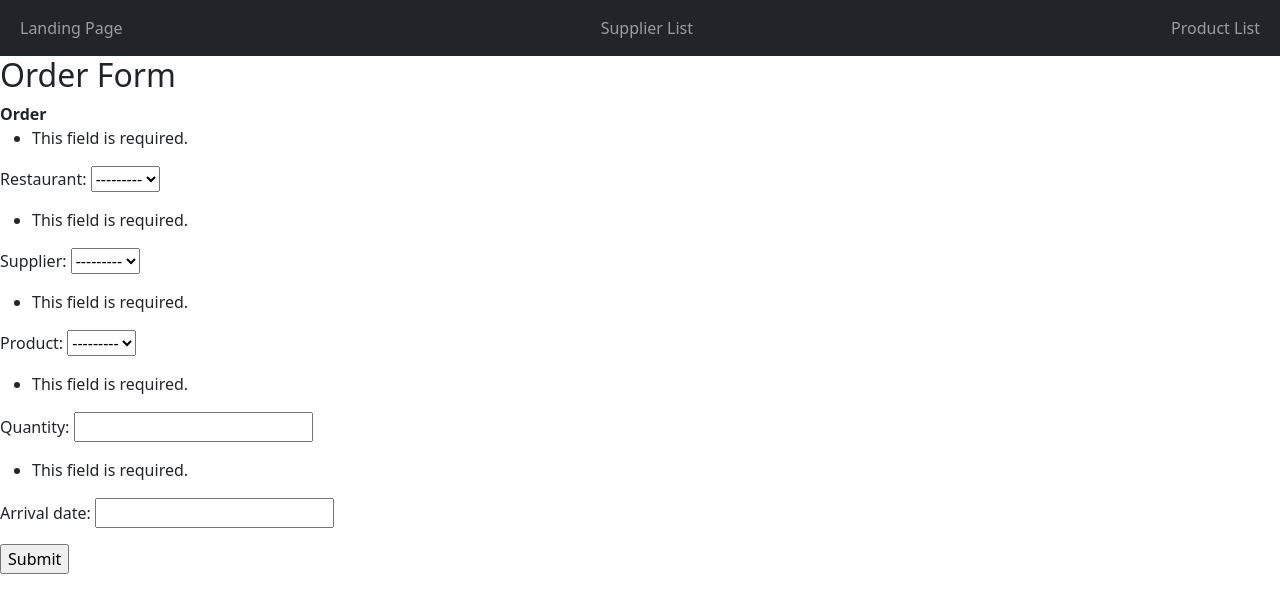
After one commit to Eurie-R/stockDelivery, a Django app: page /supplierHub/orderform/ in a window 1280 px wide. The commit adds this page. Shown: the top 613 px of the page. Run offline with Django 5.2, Linux system fonts and the light colour scheme; data that the repository does not hold is empty.

Commit message:
Initialize basic order form

```diff
--- /dev/null
+++ b/stockDelivery/supplierHub/forms.py
@@ -0,0 +1,7 @@
+from django import forms
+from .models import Product, Order
+
+class OrderForm(forms.ModelForm):
+   class Meta:
+        model = Order
+        fields = '__all__'
--- a/stockDelivery/supplierHub/models.py
+++ b/stockDelivery/supplierHub/models.py
@@ -44,3 +44,16 @@ class Product(models.Model):
 
     def __str__(self):
         return self.name
+
+class Order(models.Model):
+    #related name is how you can access the orders from the supplier and restaurant
+    #e.g. supplier.orders.all() or restaurant.orders.all()
+    restaurant = models.ForeignKey(Restaurant, on_delete=models.CASCADE, related_name='orders')
+    supplier = models.ForeignKey(Supplier, on_delete=models.CASCADE, related_name='orders')
+    product = models.ForeignKey(Product, on_delete=models.CASCADE, related_name='orders')
+    quantity = models.PositiveIntegerField(default=1)
+    order_date = models.DateTimeField(auto_now_add=True)
+    arrival_date = models.DateTimeField()
+
+    def __str__(self):
+        return f"Order {self.id} - {self.product.name} for {self.restaurant.restaurant_name}"
--- a/stockDelivery/supplierHub/templates/base.html
+++ b/stockDelivery/supplierHub/templates/base.html
@@ -18,11 +18,17 @@
 					</li>
 				</ul>
 			</div>
-		<div class="container-fluid">
 			<div>
 				<ul class="navbar-nav">
 					<li class="nav-item">
 						<a class="nav-link" href="{% url 'supplierlist' %}">Supplier List</a>
+					</li>
+				</ul>
+			</div>
+			<div>
+				<ul class="navbar-nav">
+					<li class="nav-item">
+						<a class="nav-link" href="{% url 'productlist' %}">Product List</a>
 					</li>
 				</ul>
 			</div>
--- /dev/null
+++ b/stockDelivery/supplierHub/templates/orderform.html
@@ -0,0 +1,14 @@
+{% extends 'base.html' %}
+{% block page_title %}Order Form{% endblock %}
+
+{% block content %}
+<h2>Order Form</h2>
+
+<b>Order</b>
+<form method="post" enctype="multipart/form-data">
+    {% csrf_token %}
+    {{ orderform.as_p }}
+    <input type="submit" value="Submit">
+</form>
+
+{% endblock %}
--- a/stockDelivery/supplierHub/urls.py
+++ b/stockDelivery/supplierHub/urls.py
@@ -6,6 +6,8 @@ urlpatterns = [
     path('', views.landingpage, name='landingpage'),
     path('supplierlist/', views.supplierlist, name='supplierlist'),
     path('supplierdetail/<int:pk>/', views.supplierdetail, name='supplierdetail'),
+    path('productlist/', views.productlist, name='productlist'),
+    path('orderform/', views.orderform, name='orderform'),
 ]
 
 appname = 'supplierHub'
--- a/stockDelivery/supplierHub/views.py
+++ b/stockDelivery/supplierHub/views.py
@@ -1,5 +1,6 @@
 from django.shortcuts import render, get_object_or_404
 from .models import Supplier, Product
+from .forms import OrderForm
 
 def landingpage(request):
     return render(request, 'landingpage.html')
@@ -16,3 +17,30 @@ def supplierdetail(request, pk):
     products = supplier.product_supplied.all()  # Assuming a ManyToMany relationship with Product
     ctx = {'supplier': supplier, 'products': products}
     return render(request, 'supplierdetail.html', ctx)
+
+def productlist(request):
+    # Logic to retrieve and display the list of products
+    products = Product.objects.all()  # Assuming you have a Product model
+    ctx = {'products': products}
+    return render(request, 'productlist.html', ctx)
+
+#TODO
+#Add autentication and authorization to restrict access to the order form
+#Fix the order form to only show products that the supplier can supply
+#Add to Cart
+#if restaurant is logged in, automatically fill in the restaurant field in the order form
+#Order form is only for the supplier
+#Filter the suppliers based on the product
+# This function handles the order form submission
+
+def orderform(request):
+    if request.method == 'POST':
+        # Handle form submission logic here
+        orderform = OrderForm(request.POST)
+        if orderform.is_valid():
+            order = orderform.save()
+            order.save()
+    else:
+        orderform = OrderForm(request.POST)
+    ctx = {'orderform': orderform}
+    return render(request, 'orderform.html', ctx)
```
Also changed, not shown: stockDelivery/supplierHub/templates/productlist.html (added, +14 -0 lines).
